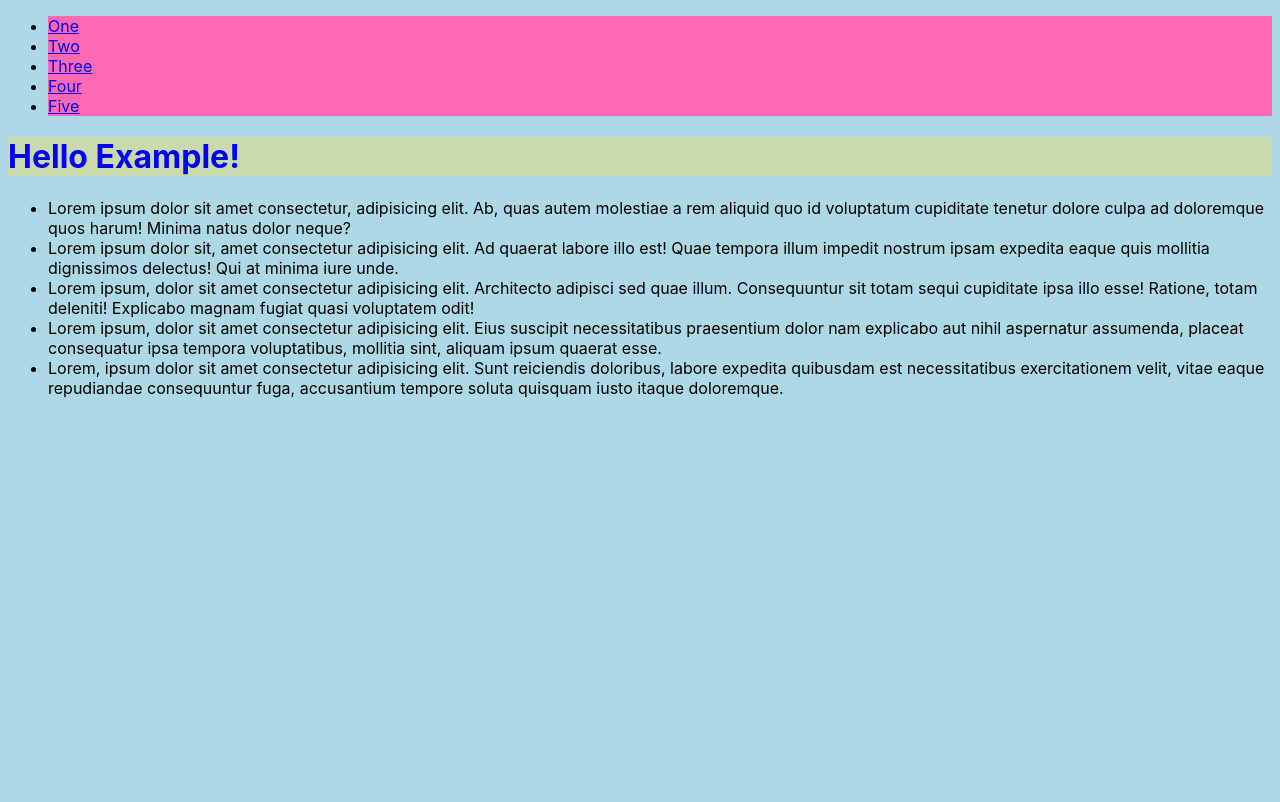
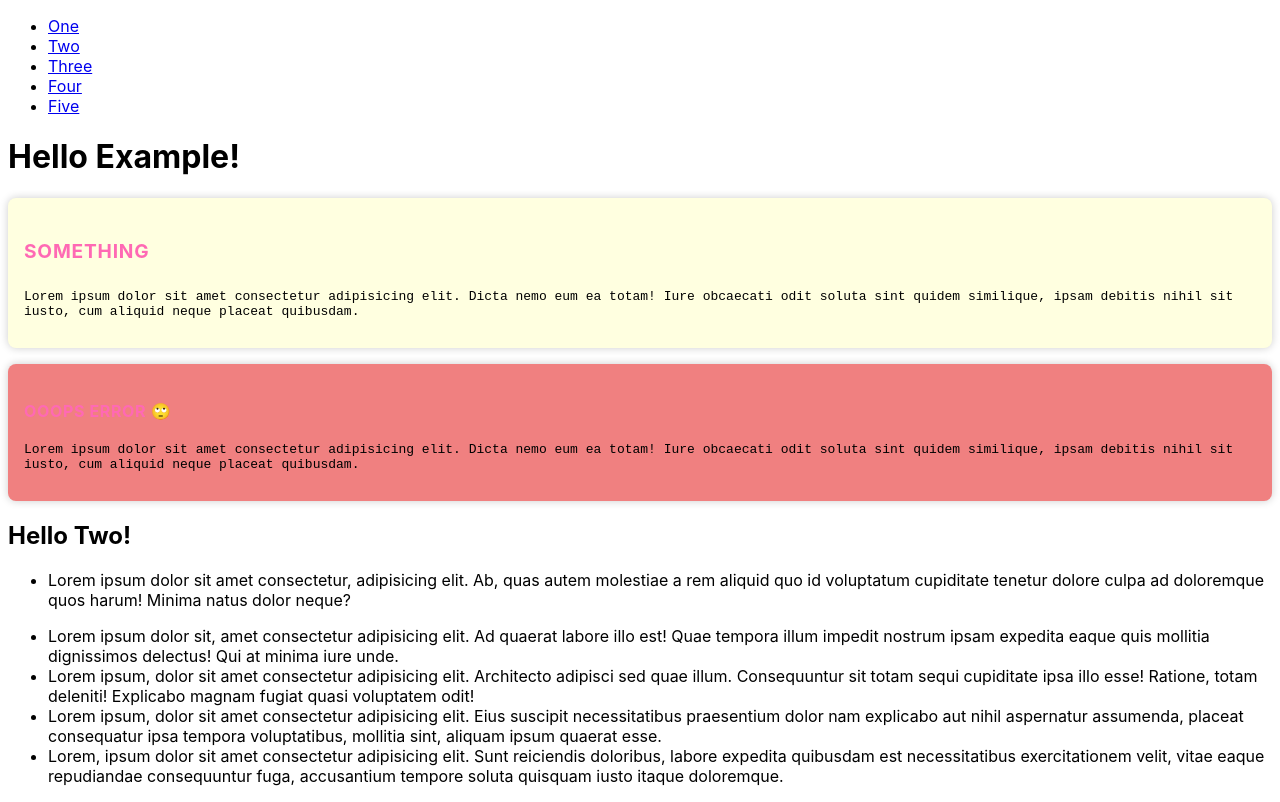
Before and after one commit to djfarly/example-website, a plain HTML site: page index.html in a window 1280 px wide. Drawn offline with Linux system fonts and the light colour scheme.

Commit message:
organize styles

```diff
--- a/index.html
+++ b/index.html
@@ -8,7 +8,8 @@
     <title>My Example Website</title>
   </head>
   <body>
-    <header>
+    <div class="foo">
+      <header class="header" id="header">
         <ul>
           <li class="item item1"><a href="#hallo-one">One</a></li>
           <li class="item item2"><a href="#hallo-two">Two</a></li>
@@ -17,15 +18,37 @@
           <li class="item item5"><a href="#hallo-five">Five</a></li>
         </ul>
       </header>
+    </div>
     <main>
-      <h1>Hello Example!</h1>
-      <ul>
+      <h1 id="hallo-one">Hello Example!</h1>
+
+      <article class="Card">
+        <h4 class="Card__title Card__title--large">Something</h4>
+        <p class="Card__content">
+          Lorem ipsum dolor sit amet consectetur adipisicing elit. Dicta nemo
+          eum ea totam! Iure obcaecati odit soluta sint quidem similique, ipsam
+          debitis nihil sit iusto, cum aliquid neque placeat quibusdam.
+        </p>
+      </article>
+
+      <article class="Card Card--error mt-16">
+        <h4 class="Card__title">Ooops Error 🙄</h4>
+        <p class="Card__content">
+          Lorem ipsum dolor sit amet consectetur adipisicing elit. Dicta nemo
+          eum ea totam! Iure obcaecati odit soluta sint quidem similique, ipsam
+          debitis nihil sit iusto, cum aliquid neque placeat quibusdam.
+        </p>
+      </article>
+
+      <h2 id="hallo-two">Hello Two!</h2>
+
+      <ul class="List">
         <li class="item001">
           Lorem ipsum dolor sit amet consectetur, adipisicing elit. Ab, quas
           autem molestiae a rem aliquid quo id voluptatum cupiditate tenetur
           dolore culpa ad doloremque quos harum! Minima natus dolor neque?
         </li>
-        <li class="item002">
+        <li class="item002 mt-16">
           Lorem ipsum dolor sit, amet consectetur adipisicing elit. Ad quaerat
           labore illo est! Quae tempora illum impedit nostrum ipsam expedita
           eaque quis mollitia dignissimos delectus! Qui at minima iure unde.
--- a/style.css
+++ b/style.css
@@ -1,24 +1,5 @@
-* {
-  box-sizing: border-box;
-}
+@import "style/variables.css";
+@import "style/base.css";
+@import "style/utils.css";
 
-html {
-  font-family: -apple-system, BlinkMacSystemFont, "Segoe UI", Roboto, Oxygen,
-    Ubuntu, Cantarell, "Open Sans", "Helvetica Neue", sans-serif;
-  background-color: lightblue;
-}
-
-nav {
-  color: blue;
-}
-
-h1 {
-  color: blue;
-  background-color: rgb(202, 218, 173);
-}
-
-/* I love Pink */
-
-.item {
-  background-color: hotpink;
-}
+@import "style/components/Card.css";
--- /dev/null
+++ b/style/base.css
@@ -0,0 +1,8 @@
+* {
+  box-sizing: border-box;
+}
+
+html {
+  font-family: -apple-system, BlinkMacSystemFont, "Segoe UI", Roboto, Oxygen,
+    Ubuntu, Cantarell, "Open Sans", "Helvetica Neue", sans-serif;
+}
--- /dev/null
+++ b/style/components/Card.css
@@ -0,0 +1,28 @@
+/* BEM — Block Element Modifier */
+
+.Card {
+  background-color: lightyellow;
+  border-radius: var(--radius);
+  padding: 16px;
+  box-shadow: 0 0 8px rgba(0, 0, 0, 0.2);
+  margin-top: 0;
+}
+
+.Card--error {
+  background-color: lightcoral;
+}
+
+.Card__title {
+  font-size: 1rem;
+  text-transform: uppercase;
+  letter-spacing: 0.04em;
+  color: var(--color-primary);
+}
+
+.Card__title--large {
+  font-size: 1.2rem;
+}
+
+.Card__content {
+  font-family: monospace;
+}
--- /dev/null
+++ b/style/utils.css
@@ -0,0 +1,3 @@
+.mt-16 {
+  margin-top: 16px !important;
+}
--- /dev/null
+++ b/style/variables.css
@@ -0,0 +1,6 @@
+:root {
+  --color-primary: hotpink;
+  --color-secondary: rebeccapurple;
+  --space-0: 0px;
+  --radius: 8px;
+}
```
Lines whose indentation alone changed are shown as unchanged.
